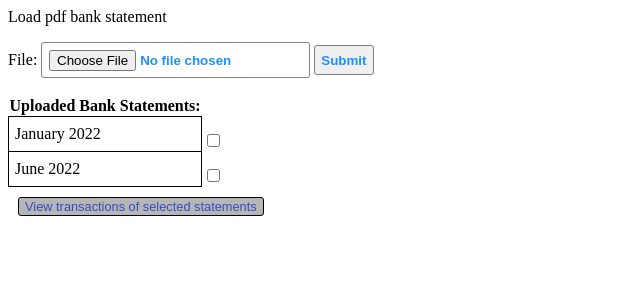
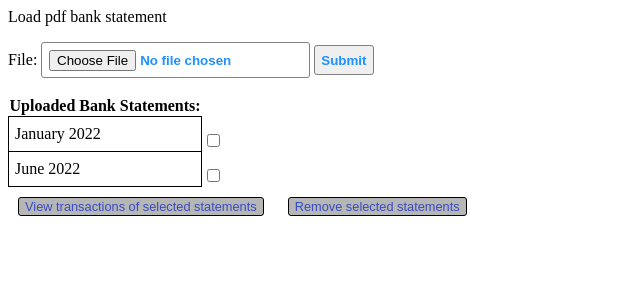
Before and after one commit to vasylgolub/ChasePDF, a Django app: page /index/ in a window 1280 px wide. Shown: the top 300 px of the page, without its empty margins (0-640 px from the left). Run offline with Django 4.2, Linux system fonts and the light colour scheme; data comes from the database, SQL or seed files in the repository.

Commit message:
Create new Button

```diff
--- a/django_mypage/page/templates/page/index.html
+++ b/django_mypage/page/templates/page/index.html
@@ -45,7 +45,8 @@ Load pdf bank statement
     {% endfor %}
 {% endif %}
 </table>
-    <button class="button-83" role="button">View transactions of selected statements</button>
+    <button class="button-83" name="view_statements" role="button">View transactions of selected statements</button>
+    <button class="button-83" name="remove_statement" role="button">Remove selected statements</button>
 
 </form>
 
```
